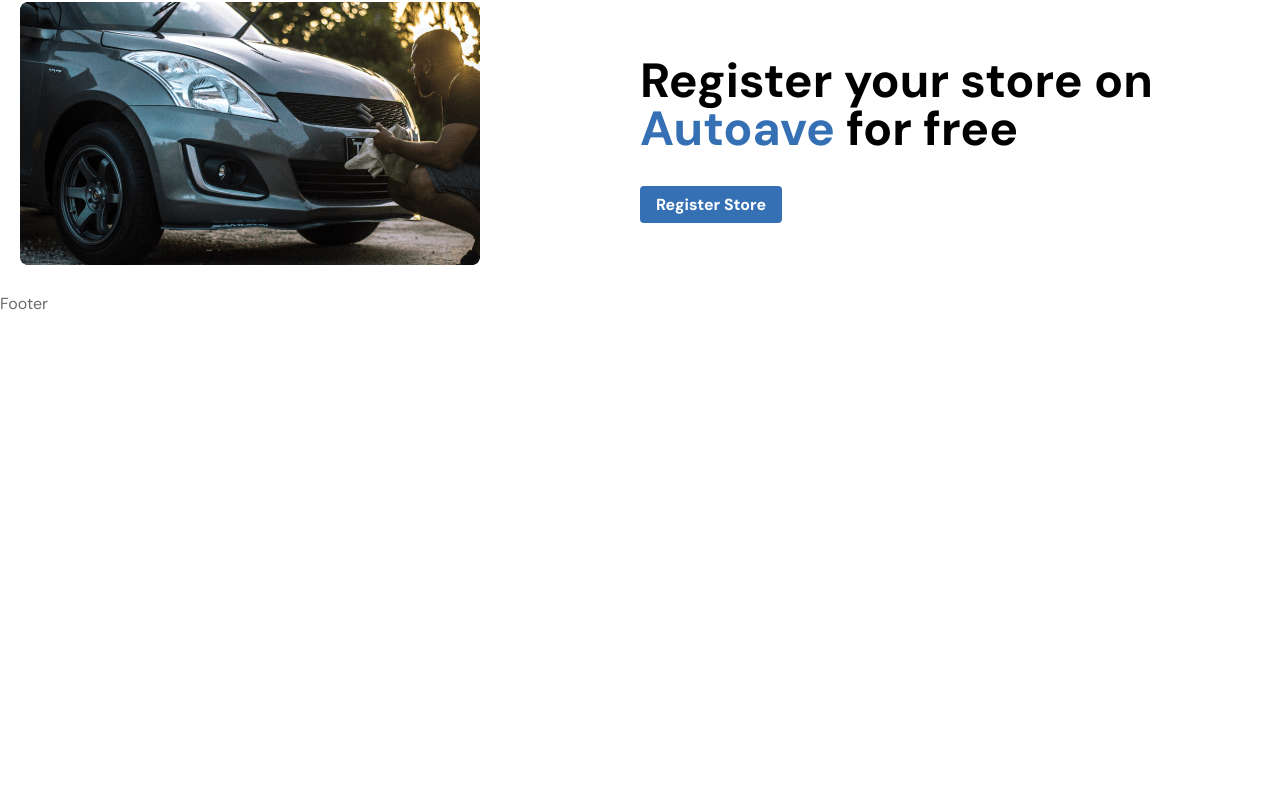
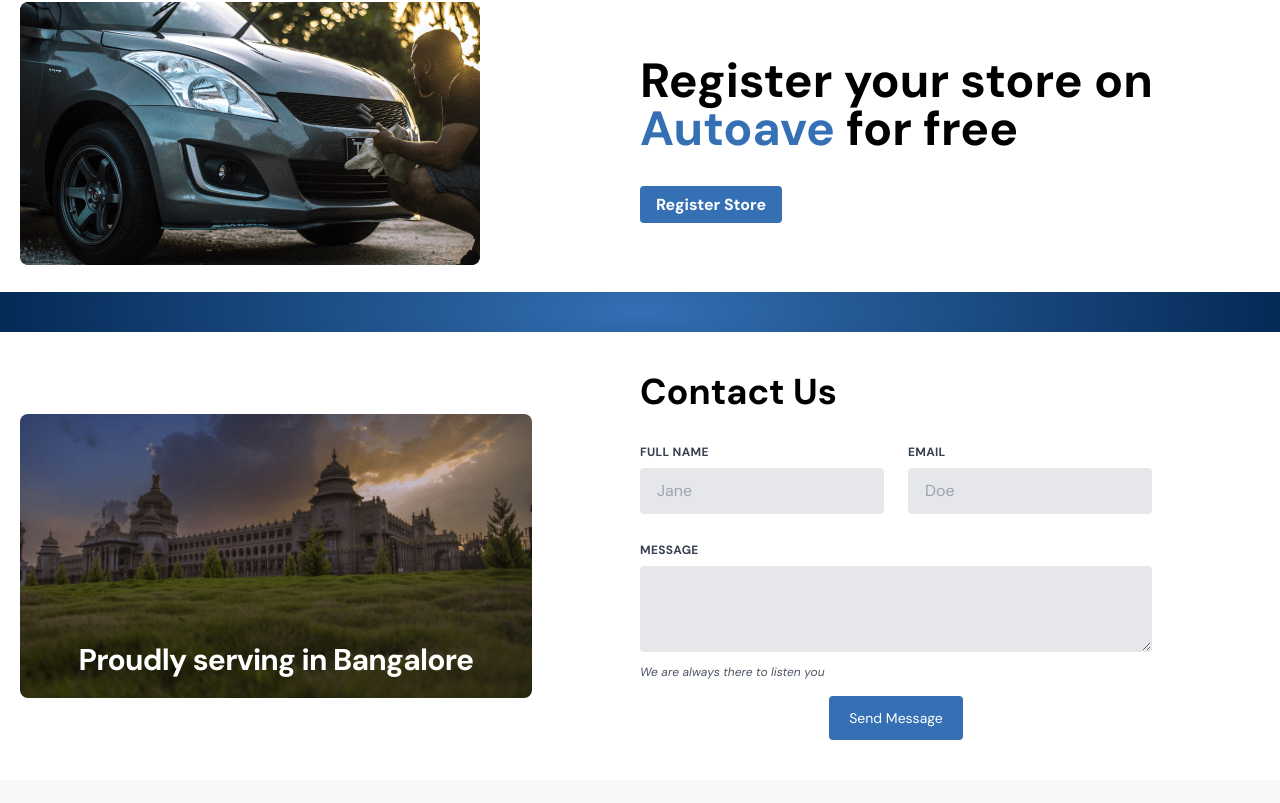
Before and after one commit to auto-ave/landing-page, a Next.js app: page / in a window 1280 px wide. Shown: the part 1974-2777 px from the top of the page. Before the commit the page ends 2290 px from the top, so only its background shows below. Built offline with nearby package versions, Linux system fonts and the light colour scheme.

Commit message:
Added contact page

```diff
--- a/components/Custom/BgImage/index.js
+++ b/components/Custom/BgImage/index.js
@@ -21,6 +21,7 @@
  * @param { number } width - how wide image should be (default: 100%)
  * @param { string } tintOpacity - Add a black tint to the background image (default: 0)
  * @param { boolean } priority - Us for LCP content (default: false)
+ * @param { string } borderRadius - border radius of the container (default: 0px)
  */
 const BgImage = ({
     alignItems = 'center',
@@ -31,6 +32,7 @@
     width = '100%',
     tintOpacity = "0",
     priority = false,
+    borderRadius = "0px",
 }) => {
 
     return (
@@ -54,6 +56,8 @@
                     justify-content: ${justifyContent};
                     position: relative;
                     width: ${width};
+                    border-radius: ${borderRadius};
+                    overflow: hidden;
                 }
                 .outer-container:before {
                     content: '';
--- /dev/null
+++ b/components/Forms/ContactUsform/index.js
@@ -0,0 +1,40 @@
+export default function ContantUsForm() {
+    return (
+        <>
+            <div className="">
+                <form className="w-full max-w-lg">
+                    <div className="flex flex-wrap -mx-3 mb-4">
+                        <div className="w-full md:w-1/2 px-3 mb-6 md:mb-0">
+                            <label className="block uppercase tracking-wide text-gray-700 text-xs font-bold mb-2" htmlFor="grid-first-name">
+                                Full Name
+                            </label>
+                            <input className="appearance-none block w-full bg-gray-200 text-gray-700 border border-gray-200 rounded py-3 px-4 mb-3 leading-tight focus:outline-none focus:bg-white" id="grid-first-name" type="text" placeholder="Jane" />
+                        </div>
+                        <div className="w-full md:w-1/2 px-3">
+                            <label className="block uppercase tracking-wide text-gray-700 text-xs font-bold mb-2" htmlFor="grid-last-name">
+                                Email
+                            </label>
+                            <input className="appearance-none block w-full bg-gray-200 text-gray-700 border border-gray-200 rounded py-3 px-4 leading-tight focus:outline-none focus:bg-white focus:border-gray-500" id="grid-last-name" type="text" placeholder="Doe" />
+                        </div>
+                    </div>
+                    <div className="flex flex-wrap -mx-3 mb-4">
+                        <div className="w-full px-3">
+                            <label className="block uppercase tracking-wide text-gray-700 text-xs font-bold mb-2" htmlFor="grid-password">
+                                Message
+                            </label>
+                            <textarea className="appearance-none block w-full bg-gray-200 text-gray-700 border border-gray-200 rounded py-3 px-4 mb-3 leading-tight focus:outline-none focus:bg-white focus:border-gray-500" id="grid-password" placeholder="" rows="3" />
+                                <p className="text-gray-600 text-xs italic">We are always there to listen you</p>
+                        </div>
+                    </div>
+                    <div className="flex flex-wrap -mx-3">
+                        <div className="w-full px-3 text-center">
+                            <button className="flex-shrink-0 transition-all bg-primary hover:bg-secondary hover:text-black text-sm text-white py-3 px-5 rounded" type="button">
+                                Send Message
+                            </button>
+                        </div>
+                    </div>
+                </form>
+            </div>
+        </>
+    )
+}
--- /dev/null
+++ b/components/LandingPage/ContactUs/index.js
@@ -0,0 +1,37 @@
+import Image from 'next/image'
+
+import scene from '@public/images/bangalore-scene.png'
+import BgImage from '@components/Custom/BgImage'
+import ContantUsForm from '@components/Forms/ContactUsform'
+
+export default function ContactUs(){
+    return (
+        <>
+            <div className="outer-container">
+                <div className="container max-w-7xl p-5">
+                    <div className="flex flex-wrap items-center w-100">
+                        <div className='flex-1 mb-4 md:mb-0'>
+                            <div className='max-w-lg'>
+                                <BgImage imgsrc={scene} imgalt="Autoave Logo" borderRadius="8px">
+                                    <div className='pt-52'>
+                                        <h3 className='text-white text-3xl p-5 tracking-tight'>
+                                            Proudly serving in Bangalore
+                                        </h3>
+                                    </div>
+                                </BgImage>
+                            </div>
+                        </div>
+                        <div className="flex-1 p-5 w-100">
+                            <div className=''>
+                                <h4 className='text-4xl mb-5 md:mb-8'>
+                                    Contact Us
+                                </h4>
+                                <ContantUsForm />
+                            </div>
+                        </div>
+                    </div>
+                </div>
+            </div>
+        </>
+    )
+}
--- /dev/null
+++ b/components/LandingPage/GetTheApp/index.js
@@ -0,0 +1,16 @@
+export default function GetTheApp(){
+    return (
+        <>
+            <div className="outer-container">
+                <div className="container max-w-7xl p-5">
+
+                </div>
+            </div>
+            <style jsx>{`
+                .outer-container {
+                    background: radial-gradient(50% 430.06% at 50% 45.32%, #3570B5 0%, #042A56 100%);
+                }
+            `}</style>
+        </>
+    )
+}
--- a/components/UI/LandingFooter/idnex.js
+++ /dev/null
@@ -1,12 +0,0 @@
-export default function LandingFooter() {
-    return (
-        <>
-            <div className="">
-                Footer
-            </div>
-            <style jsx>{`
-
-            `}</style>
-        </>
-    )
-}
--- /dev/null
+++ b/components/UI/LandingFooter/index.js
@@ -0,0 +1,52 @@
+import Image from 'next/image'
+
+import logo from '@public/logo.png'
+import ROUTES from '@utils/routes'
+
+export default function LandingFooter() {
+    return (
+        <>
+            <div className="bg-tertiary">
+                <div className="container max-w-7xl px-5">
+                    <div className="border-b-2 py-5">
+                        <div className="flex flex-wrap justify-center md:justify-between items-center">
+                            <div className='mb-4 md:mb-0'>
+                                <Image src={logo} alt="Autoave Logo" />
+                            </div>
+                            <div className="flex">
+                                <a href={ROUTES.HOME} className="footer-item">
+                                    Home
+                                </a>
+                                <a href={ROUTES.CONTACT_US} className="footer-item">
+                                    Contact Us
+                                </a>
+                                <a href={ROUTES.TERMS_AND_CONDITIONS} className="footer-item">
+                                    Terms and Conditions
+                                </a>
+                                <a href={ROUTES.PRIVACY_POLICY} className="footer-item">
+                                    Privacy Policy
+                                </a>
+                            </div>
+                        </div>
+                    </div>
+                    <div className='py-5'>
+                        <div className="flex flex-row justify-between items-center">
+                            <div>
+                                &copy; 2021 Autoave pvt ltd. All rights reserved
+                            </div>
+                            <div className="flex">
+
+                            </div>
+                        </div>
+                    </div>
+                </div>
+            </div>
+            <style jsx>{`
+                .footer-item {
+                    padding: 0.5rem 1rem;
+
+                }
+            `}</style>
+        </>
+    )
+}
--- a/pages/_document.js
+++ b/pages/_document.js
@@ -6,13 +6,15 @@
             <Html>
                 <Head>
                     <link rel="icon" href="/favicon.ico" />
+
+                    <link rel="preconnect" href="https://fonts.gstatic.com" />
                     <link
                         href="https://fonts.googleapis.com/css2?family=DM+Sans:ital,wght@0,400;0,500;0,700;1,400;1,500;1,700&display=swap"
                         rel="stylesheet"
                     />
                 </Head>
 
-                <body>
+                <body className='text-sm md:text-base'>
                     <Main />
                     <NextScript />
                 </body>
--- a/pages/index.js
+++ b/pages/index.js
@@ -1,8 +1,10 @@
 import AboutUs from "@components/LandingPage/AboutUs";
+import ContactUs from "@components/LandingPage/ContactUs";
+import GetTheApp from "@components/LandingPage/GetTheApp";
 import RegisterStore from "@components/LandingPage/RegisterStore";
 import TopCTA from "@components/LandingPage/TopCTA";
 import WhyUs from "@components/LandingPage/WhyUs";
-import LandingFooter from "@components/UI/LandingFooter/idnex";
+import LandingFooter from "@components/UI/LandingFooter";
 import LandingNavbar from "@components/UI/LandingNavbar";
 
 import { NextSeo } from "next-seo";
@@ -36,6 +38,8 @@
                 <AboutUs />
                 <WhyUs />
                 <RegisterStore />
+                <GetTheApp />
+                <ContactUs />
                 <LandingFooter />
             </div>
             <style jsx>{`
```
Also changed, not shown: public/images/bangalore-scene.png (added).
